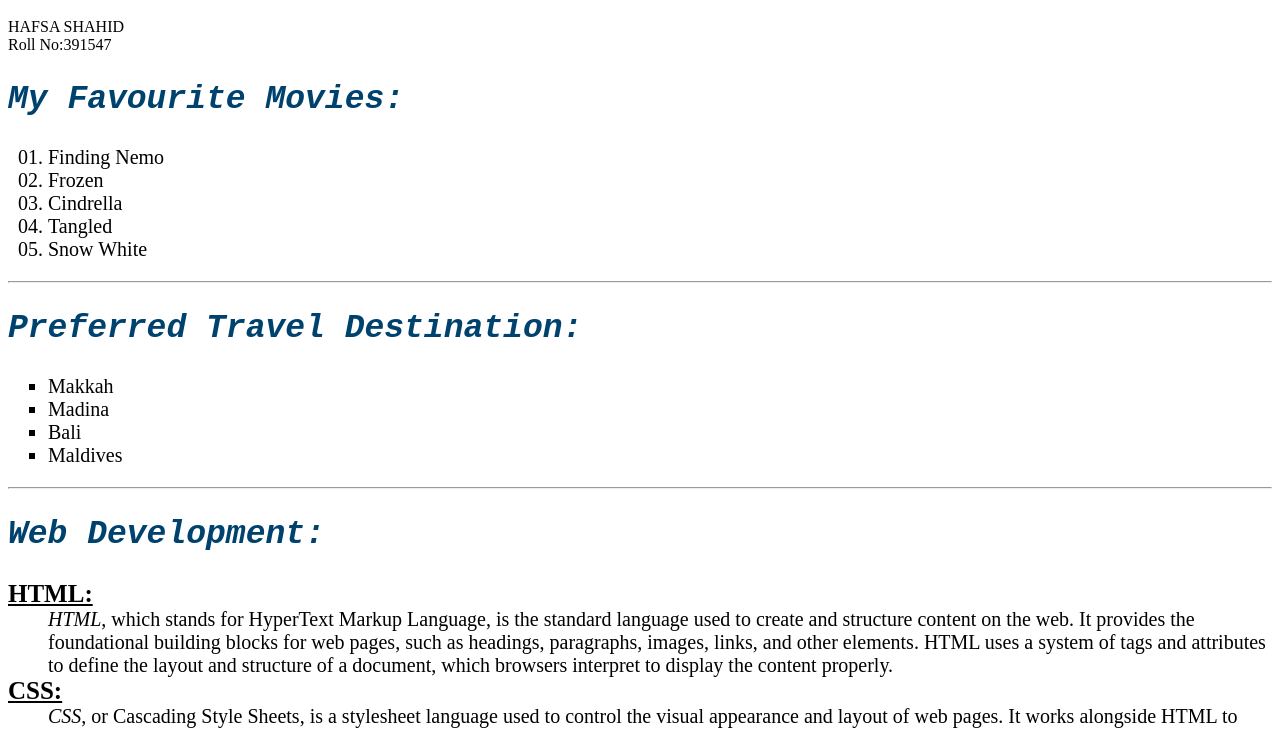
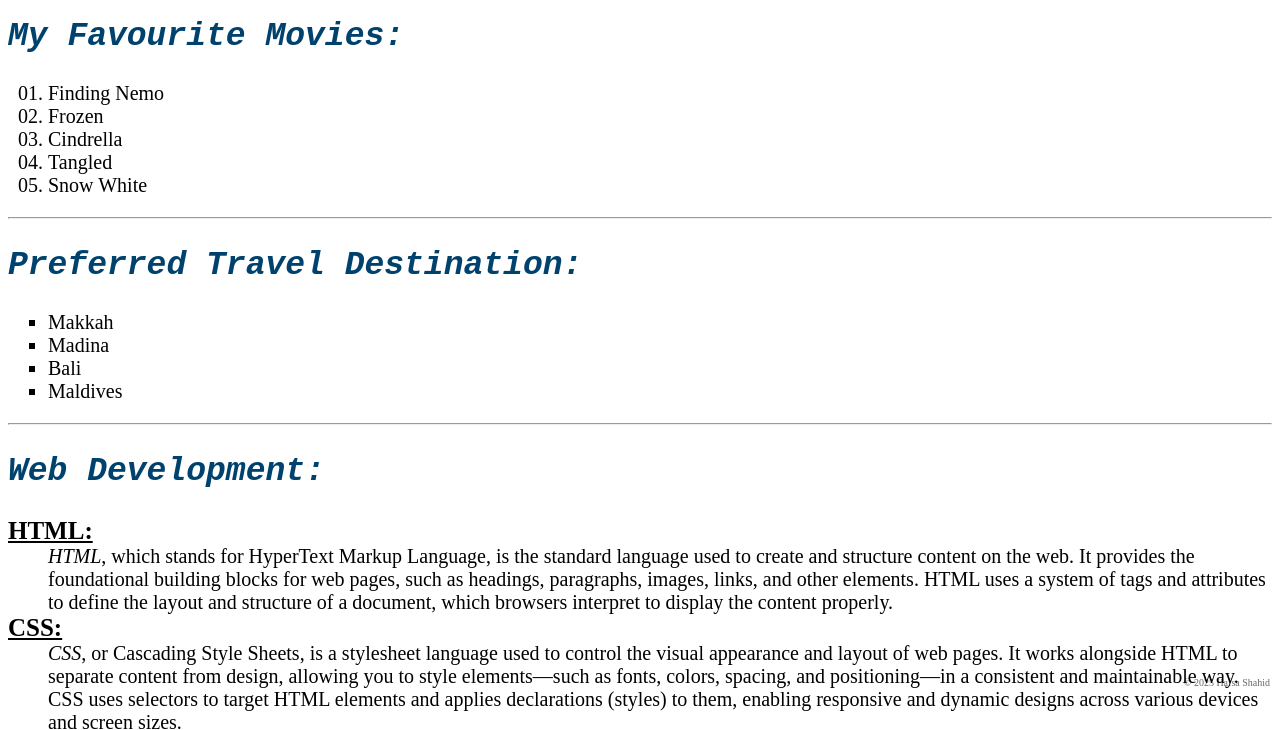
Before and after one commit to HAFSA-SHAHID-28/preference-website, a plain HTML site: page index.html in a window 1280 px wide. Shown: the part 107-837 px from the top of the page. Drawn offline with Linux system fonts and the light colour scheme.

Commit message:
Updated version

```diff
--- a/index.html
+++ b/index.html
@@ -4,16 +4,26 @@
     <meta charset="UTF-8">
     <meta name="viewport" content="width=device-width, initial-scale=1.0">
     <title>My Favourite And Resources</title>
+    <meta name="author" content="Hafsa Shahid">
+    <meta name="copyright" content="© 2025 Hafsa Shahid. All rights reserved.">
+    <script>
+        document.addEventListener('contextmenu', event => event.preventDefault());
+    </script>
+     <style>
+        ::selection { background: #fff; color: #000; }
+        body::after {
+          content: "© 2025 Hafsa Shahid";
+          position: fixed;
+          bottom: 5px;
+          right: 10px;
+          font-size: 10px;
+          opacity: 0.6;
+        }
+    </style>
 </head>
 <body>
 
 <h1><strong>ASSIGNMENT NO :- 2</strong></h1>
-        <p>
-            HAFSA SHAHID
-             <br>
-             Roll No:391547
-        </p>
-
 
     <!-- Ordered List: Favorite Movies -->
     <h2><em>My Favourite Movies:</em></h2>
```
